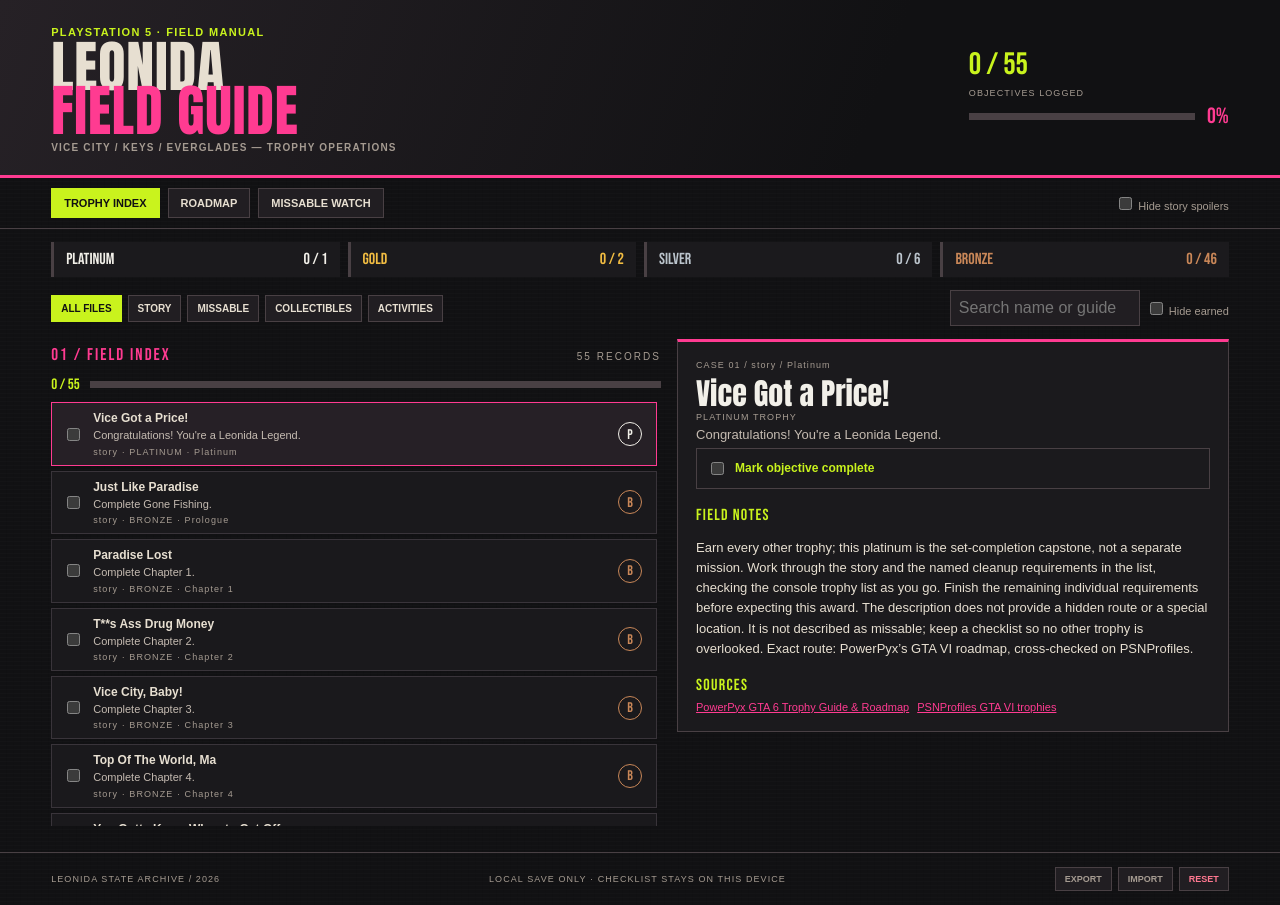
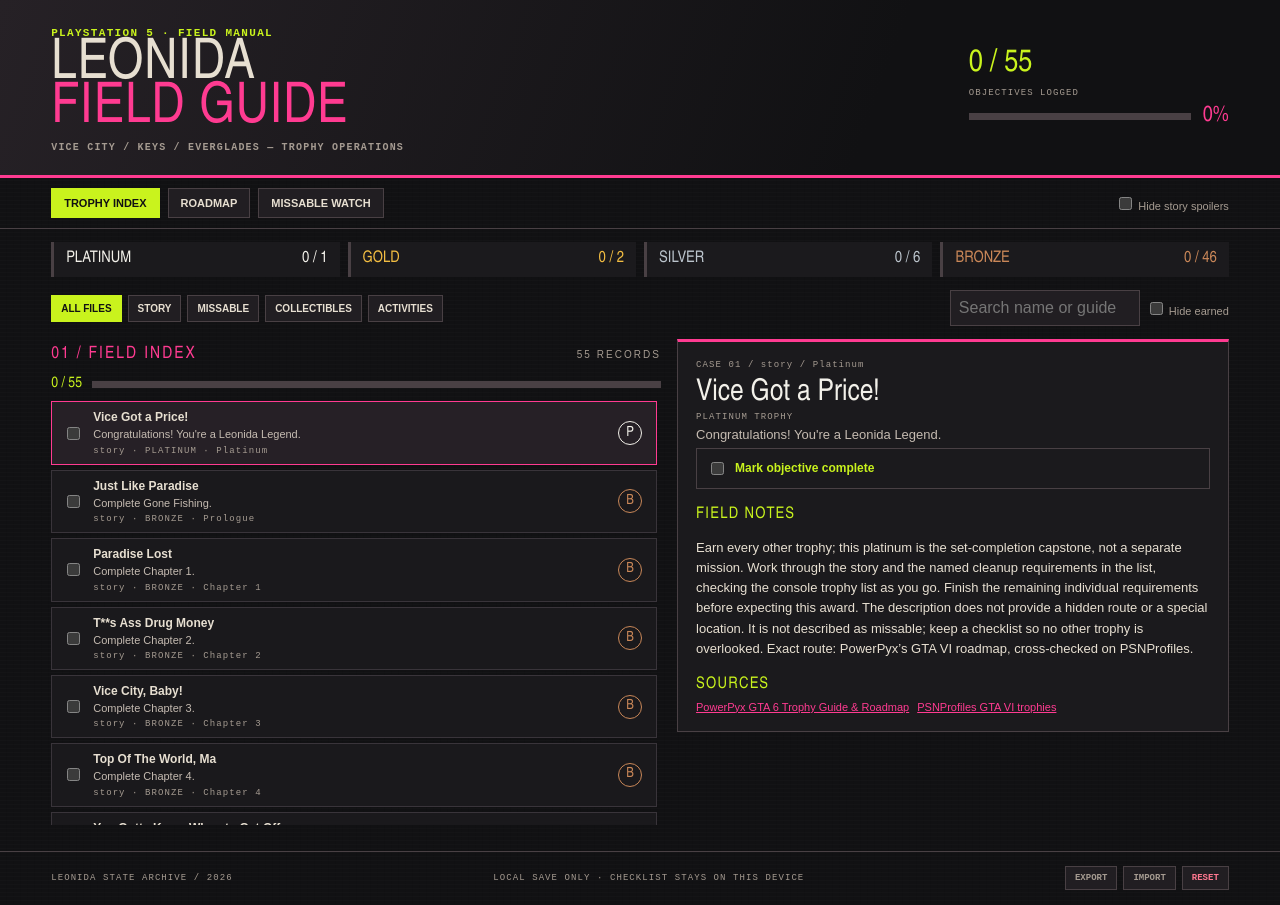
Before and after one commit to kar-jel/makefun-trophyguide-entry, a plain HTML site: page app/index.html in a window 1280 px wide. Drawn offline with Linux system fonts and the light colour scheme.

Commit message:
Remove bundled fonts and refresh delivery docs

```diff
--- a/app/style.css
+++ b/app/style.css
@@ -1,7 +1,4 @@
 /* Leonida Field Guide — poster-inspired, responsive trophy tracker. */
-/* Local display typography. */
-@font-face { font-family: Anton; src: url("fonts/Anton.ttf") format("truetype"); font-display: swap; }
-@font-face { font-family: Bebas; src: url("fonts/BebasNeue-Regular.ttf") format("truetype"); font-display: swap; }
 /* Palette and global texture. */
 :root { color-scheme: dark; --ink: #111113; --panel: #1b1a1d; --paper: #e7dfd1; --muted: #a59b91; --pink: #ff3b91; --green: #c9f31d; --line: #494044; --platinum: #f2f0e9; --gold: #f2bd42; --silver: #bbc4cc; --bronze: #c98758; font-family: Arial, sans-serif; }
 * { box-sizing: border-box; }
@@ -11,15 +8,15 @@ button, input { font: inherit; }
 button { color: inherit; }
 /* Poster masthead and completion stats. */
 .masthead { display: flex; align-items: center; justify-content: space-between; gap: 24px; padding: 22px clamp(18px, 4vw, 58px); border-bottom: 3px solid var(--pink); background: linear-gradient(110deg, #262126, #111113 68%); }
-.brand .eyebrow, .brand p, .head-stats small, .section-title, .meta, footer { letter-spacing: .12em; }
+.brand .eyebrow, .brand p, .head-stats small, .section-title, .meta, footer { letter-spacing: .12em; font-family: ui-monospace, "SF Mono", monospace; }
 .eyebrow { color: var(--green); font-size: 11px; font-weight: 800; }
-h1 { margin: 5px 0 0; font: 56px/.78 Anton, Bebas, sans-serif; letter-spacing: .015em; }
+h1 { margin: 5px 0 0; font: 56px/.78 "Arial Narrow", "Helvetica Neue", Impact, system-ui, sans-serif; letter-spacing: .015em; }
 h1 i { color: var(--pink); font-style: normal; }
 .brand p { margin: 10px 0 0; color: var(--muted); font-size: 10px; font-weight: 700; }
 .head-stats { width: min(260px, 34vw); display: grid; grid-template-columns: 1fr auto; align-items: center; gap: 5px 12px; }
-.head-stats > span:first-child { color: var(--green); font: 31px Bebas, sans-serif; }
+.head-stats > span:first-child { color: var(--green); font: 31px "Arial Narrow", "Helvetica Neue", Impact, system-ui, sans-serif; }
 .head-stats small { grid-column: 1 / -1; color: var(--muted); font-size: 9px; }
-.head-stats > span:last-child { color: var(--pink); font: 22px Bebas, sans-serif; text-align: right; }
+.head-stats > span:last-child { color: var(--pink); font: 22px "Arial Narrow", "Helvetica Neue", Impact, system-ui, sans-serif; text-align: right; }
 .progress { height: 7px; overflow: hidden; background: #494044; }
 .progress i { display: block; width: 0; height: 100%; background: var(--green); transition: width .2s; }
 /* Navigation, grade summary, and filters. */
@@ -29,7 +26,7 @@ h1 i { color: var(--pink); font-style: normal; }
 .spoiler, .switch { margin-left: auto; color: var(--muted); font-size: 11px; }
 .grade-strip { display: grid; grid-template-columns: repeat(4, 1fr); gap: 8px; padding: 13px clamp(18px, 4vw, 58px) 0; }
 .grade-card { display: flex; align-items: center; justify-content: space-between; padding: 8px 12px; border-left: 3px solid var(--line); background: #1b1a1d; }
-.grade-card span, .grade-card b { font: 16px Bebas, sans-serif; }
+.grade-card span, .grade-card b { font: 16px "Arial Narrow", "Helvetica Neue", Impact, system-ui, sans-serif; }
 .platinum { color: var(--platinum); }
 .gold { color: var(--gold); }
 .silver { color: var(--silver); }
@@ -43,9 +40,9 @@ main { min-height: 60vh; }
 .view { display: none; padding: 0 clamp(18px, 4vw, 58px) 26px; }
 .view.active { display: block; }
 .layout { display: grid; grid-template-columns: minmax(0, 1.05fr) minmax(340px, .95fr); gap: 16px; align-items: start; }
-.section-title { display: flex; justify-content: space-between; align-items: baseline; margin: 6px 0 10px; color: var(--pink); font: 17px Bebas, sans-serif; }
+.section-title { display: flex; justify-content: space-between; align-items: baseline; margin: 6px 0 10px; color: var(--pink); font: 17px "Arial Narrow", "Helvetica Neue", Impact, system-ui, sans-serif; }
 .section-title small { color: var(--muted); font: 10px Arial, sans-serif; }
-.list-progress { display: flex; align-items: center; gap: 10px; margin-bottom: 8px; color: var(--green); font: 15px Bebas, sans-serif; }
+.list-progress { display: flex; align-items: center; gap: 10px; margin-bottom: 8px; color: var(--green); font: 15px "Arial Narrow", "Helvetica Neue", Impact, system-ui, sans-serif; }
 .list-progress .progress { flex: 1; }
 .trophy-list { display: grid; gap: 5px; max-height: 53vh; overflow: auto; padding-right: 4px; }
 .trophy-card { display: grid; grid-template-columns: 22px minmax(0, 1fr) 28px; align-items: center; gap: 9px; padding: 8px 10px; border: 1px solid #39343a; background: #1a191c; cursor: pointer; }
@@ -54,11 +51,11 @@ main { min-height: 60vh; }
 .name { font-weight: 800; font-size: 12px; }
 .description { margin: 3px 0; color: #c5bbb1; font-size: 11px; line-height: 1.4; }
 .meta { color: var(--muted); font-size: 9px; }
-.grade-dot { display: grid; width: 24px; height: 24px; place-items: center; border: 1px solid currentColor; border-radius: 50%; font: 14px Bebas, sans-serif; }
+.grade-dot { display: grid; width: 24px; height: 24px; place-items: center; border: 1px solid currentColor; border-radius: 50%; font: 14px "Arial Narrow", "Helvetica Neue", Impact, system-ui, sans-serif; }
 /* Selected record details and warnings. */
 .detail-panel { position: sticky; top: 12px; padding: 18px; border: 1px solid var(--line); border-top: 3px solid var(--pink); background: #1b1a1d; }
-.detail-panel h2 { margin: 8px 0 2px; font: 30px/1.05 Anton, Bebas, sans-serif; }
-.detail-panel h3 { margin: 17px 0 6px; color: var(--green); font: 16px Bebas, sans-serif; letter-spacing: .08em; }
+.detail-panel h2 { margin: 8px 0 2px; font: 30px/1.05 "Arial Narrow", "Helvetica Neue", Impact, system-ui, sans-serif; }
+.detail-panel h3 { margin: 17px 0 6px; color: var(--green); font: 16px "Arial Narrow", "Helvetica Neue", Impact, system-ui, sans-serif; letter-spacing: .08em; }
 .detail-panel .description, .guide { font-size: 13px; line-height: 1.55; }
 .warning { margin: 12px 0; padding: 9px; border-left: 3px solid var(--pink); color: #ffd3e5; background: #381b2b; font-size: 12px; }
 .detail-check { display: flex; align-items: center; gap: 8px; padding: 10px; color: var(--green); border: 1px solid var(--line); font-size: 12px; font-weight: 800; }
@@ -68,7 +65,7 @@ main { min-height: 60vh; }
 /* Stage roadmap and missable index. */
 .roadmap { display: grid; grid-template-columns: repeat(3, minmax(0, 1fr)); gap: 12px; }
 .stage, .missable-row { padding: 13px; border: 1px solid var(--line); background: var(--panel); }
-.stage h3 { margin: 0; color: var(--green); font: 20px Bebas, sans-serif; }
+.stage h3 { margin: 0; color: var(--green); font: 20px "Arial Narrow", "Helvetica Neue", Impact, system-ui, sans-serif; }
 .stage > .meta { margin: 4px 0 10px; }
 .stage-row { display: grid; grid-template-columns: 20px 1fr 25px; align-items: center; gap: 8px; padding: 7px 2px; border-top: 1px solid #39343a; font-size: 11px; }
 .roadmap-name { padding: 0; border: 0; color: inherit; background: none; cursor: pointer; text-align: left; font-size: 11px; }
```
Also changed, not shown: app/fonts/Anton.ttf (deleted), app/fonts/BebasNeue-Regular.ttf (deleted), app/fonts/LICENSE-Anton-OFL.txt (deleted), app/fonts/LICENSE-OFL.txt (deleted), 2 other files.
